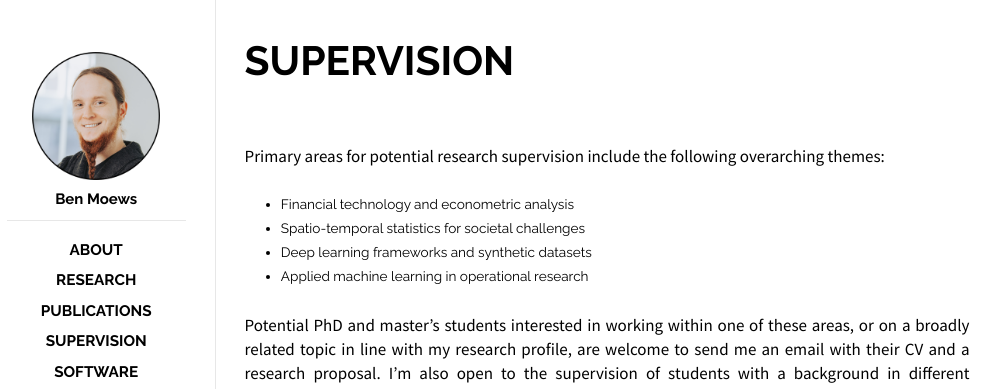
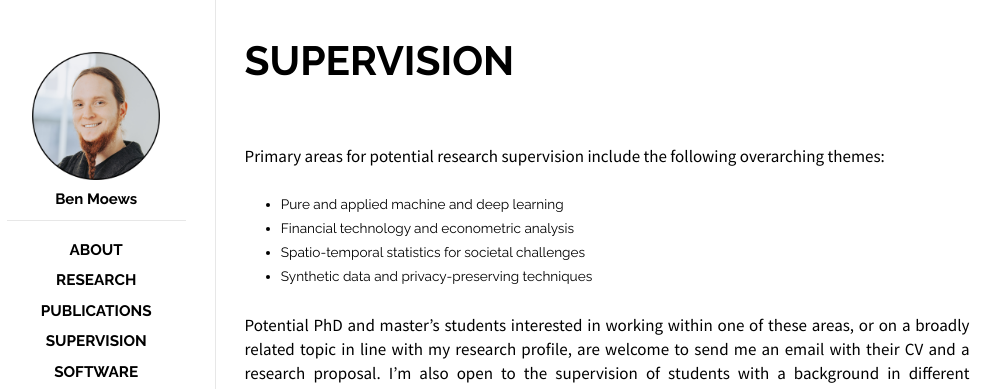
Before and after one commit to moews/moews.github.io, a Jekyll site: the page built from _posts/2017-03-25-supervision.md, in a window 1280 px wide. Shown: the top 389 px of the page, without its empty margins (143-1144 px from the left). Built offline with Jekyll 4.4.1, drawn with Linux system fonts in a browser that asks for light colours.

Commit message:
Update 2017-03-25-supervision.md

```diff
--- a/_posts/2017-03-25-supervision.md
+++ b/_posts/2017-03-25-supervision.md
@@ -54,10 +54,18 @@ Primary areas for potential research supervision include the following overarchi
 * AI in cosmology in collaboration with other schools
 -->
 
+<!--
 * Financial technology and econometric analysis
 * Spatio-temporal statistics for societal challenges
 * Deep learning frameworks and synthetic datasets
 * Applied machine learning in operational research
+-->
+
+* Pure and applied machine and deep learning
+* Financial technology and econometric analysis
+* Spatio-temporal statistics for societal challenges
+* Synthetic data and privacy-preserving techniques
+
 
 <div style="height:25px;font-size:1px;">&nbsp;</div>
 
```
